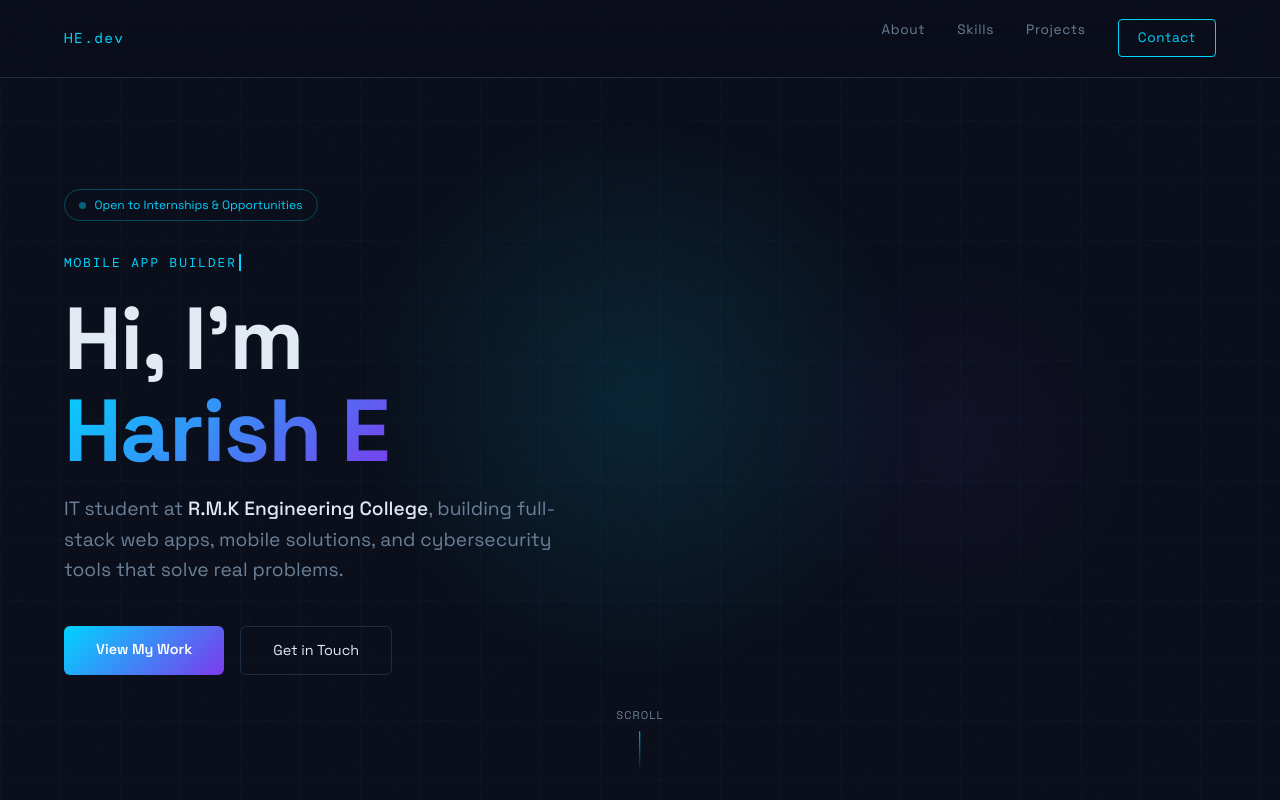
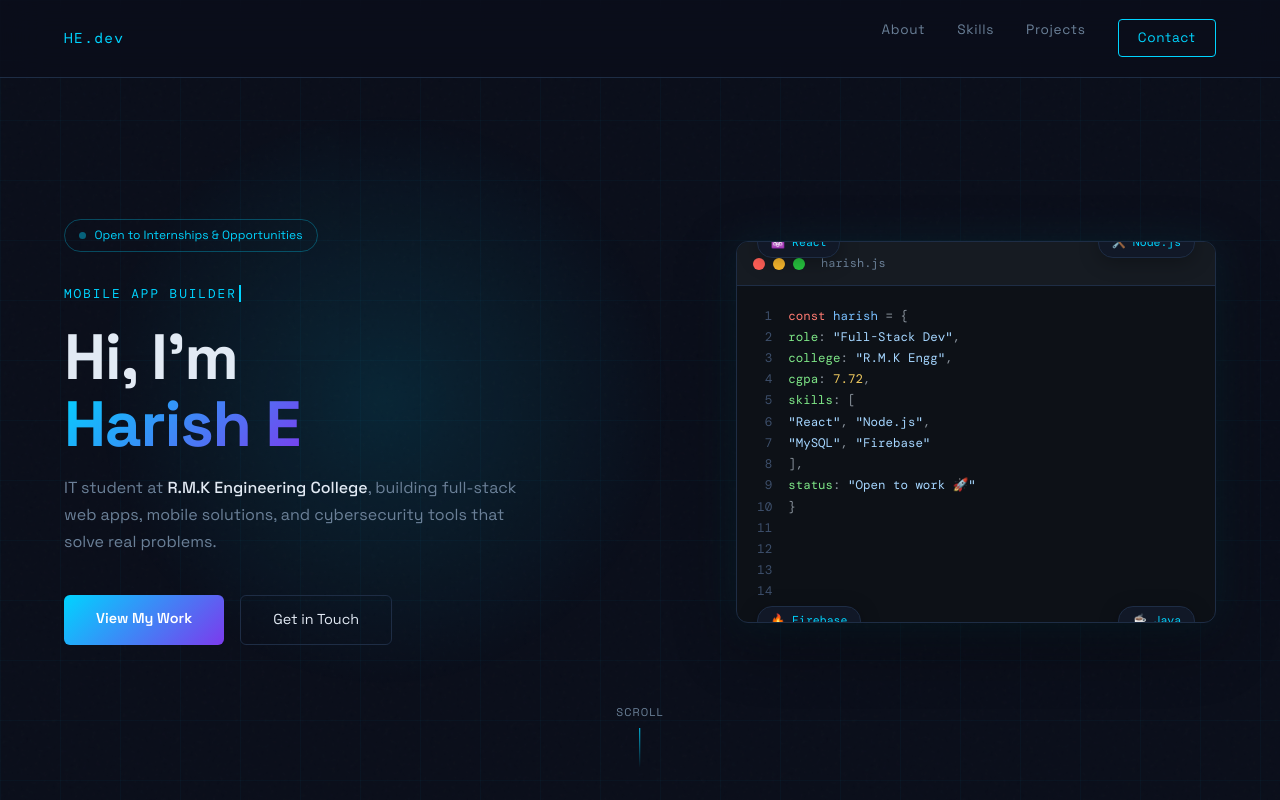
Before and after one commit to HarishE34/Portfolio_personal, a React app in the folder portfolio/: page / in a window 1280 px wide. Shown: the top 800 px of the page. Built offline with nearby package versions, Linux system fonts and the light colour scheme; the HTML template or start-up script is replaced by a standard one.

Commit message:
by harish

```diff
--- a/portfolio/src/components/Hero.jsx
+++ b/portfolio/src/components/Hero.jsx
@@ -1,7 +1,105 @@
 import { useTypewriter } from '../hooks';
+import { useEffect, useRef } from 'react';
 import styles from './Hero.module.css';
 
-const ROLES = ['Full-Stack Developer', 'Mobile App Builder', 'IT Student @ RMK', 'Hackathon Finalist'];
+const ROLES = ['Full-Stack Developer', 'Mobile App Builder', 'CS Student @ RMK', 'Hackathon Finalist'];
+
+const CODE_LINES = [
+  { token: 'keyword',  text: 'const ' },
+  { token: 'var',      text: 'harish' },
+  { token: 'op',       text: ' = {' },
+  { token: 'newline',  text: '' },
+  { token: 'key',      text: '  role' },
+  { token: 'op',       text: ': ' },
+  { token: 'string',   text: '"Full-Stack Dev"' },
+  { token: 'op',       text: ',' },
+  { token: 'newline',  text: '' },
+  { token: 'key',      text: '  college' },
+  { token: 'op',       text: ': ' },
+  { token: 'string',   text: '"R.M.K Engg"' },
+  { token: 'op',       text: ',' },
+  { token: 'newline',  text: '' },
+  { token: 'key',      text: '  cgpa' },
+  { token: 'op',       text: ': ' },
+  { token: 'number',   text: '7.72' },
+  { token: 'op',       text: ',' },
+  { token: 'newline',  text: '' },
+  { token: 'key',      text: '  skills' },
+  { token: 'op',       text: ': [' },
+  { token: 'newline',  text: '' },
+  { token: 'string',   text: '    "React"' },
+  { token: 'op',       text: ', ' },
+  { token: 'string',   text: '"Node.js"' },
+  { token: 'op',       text: ',' },
+  { token: 'newline',  text: '' },
+  { token: 'string',   text: '    "MySQL"' },
+  { token: 'op',       text: ', ' },
+  { token: 'string',   text: '"Firebase"' },
+  { token: 'newline',  text: '' },
+  { token: 'op',       text: '  ],' },
+  { token: 'newline',  text: '' },
+  { token: 'key',      text: '  status' },
+  { token: 'op',       text: ': ' },
+  { token: 'string',   text: '"Open to work 🚀"' },
+  { token: 'newline',  text: '' },
+  { token: 'op',       text: '}' },
+];
+
+function AnimatedCode() {
+  const ref = useRef(null);
+
+  useEffect(() => {
+    const el = ref.current;
+    if (!el) return;
+    el.innerHTML = '';
+    let i = 0;
+    let lineEl = document.createElement('div');
+    lineEl.className = styles.codeLine;
+    el.appendChild(lineEl);
+
+    const interval = setInterval(() => {
+      if (i >= CODE_LINES.length) { clearInterval(interval); return; }
+      const { token, text } = CODE_LINES[i];
+      if (token === 'newline') {
+        lineEl = document.createElement('div');
+        lineEl.className = styles.codeLine;
+        el.appendChild(lineEl);
+      } else {
+        const span = document.createElement('span');
+        span.className = styles[token] || '';
+        span.textContent = text;
+        lineEl.appendChild(span);
+      }
+      i++;
+    }, 60);
+
+    return () => clearInterval(interval);
+  }, []);
+
+  return (
+    <div className={styles.terminal}>
+      <div className={styles.terminalHeader}>
+        <span className={styles.dot1} />
+        <span className={styles.dot2} />
+        <span className={styles.dot3} />
+        <span className={styles.fileName}>harish.js</span>
+      </div>
+      <div className={styles.terminalBody}>
+        <div className={styles.lineNumbers}>
+          {Array.from({length: 14}, (_, i) => (
+            <span key={i}>{i + 1}</span>
+          ))}
+        </div>
+        <div className={styles.codeArea} ref={ref} />
+      </div>
+      {/* floating badges */}
+      <div className={`${styles.badge} ${styles.badge1}`}>⚛️ React</div>
+      <div className={`${styles.badge} ${styles.badge2}`}>🛠️ Node.js</div>
+      <div className={`${styles.badge} ${styles.badge3}`}>🔥 Firebase</div>
+      <div className={`${styles.badge} ${styles.badge4}`}>☕ Java</div>
+    </div>
+  );
+}
 
 export default function Hero() {
   const typed = useTypewriter(ROLES);
@@ -37,6 +135,10 @@ export default function Hero() {
         </div>
       </div>
 
+      <div className={styles.visual}>
+        <AnimatedCode />
+      </div>
+
       <div className={styles.scrollHint}>SCROLL</div>
     </section>
   );
--- a/portfolio/src/components/Hero.module.css
+++ b/portfolio/src/components/Hero.module.css
@@ -1,14 +1,15 @@
 .hero {
   min-height: 100vh;
-  display: flex; align-items: center;
+  display: flex; align-items: center; justify-content: space-between;
   padding: 8rem 4rem 4rem;
   overflow: hidden;
   position: relative; z-index: 1;
+  gap: 3rem;
 }
 .glow1 {
   position: absolute; width: 600px; height: 600px;
   background: radial-gradient(circle, rgba(0,212,255,.12) 0%, transparent 70%);
-  top: 50%; left: 50%; transform: translate(-50%,-50%);
+  top: 50%; left: 30%; transform: translate(-50%,-50%);
   animation: pulse 4s ease-in-out infinite;
   pointer-events: none;
 }
@@ -21,7 +22,7 @@
 }
 @keyframes pulse { 0%,100%{opacity:.6} 50%{opacity:1} }
 
-.content { max-width: 780px; }
+.content { max-width: 520px; width: 100%; flex-shrink: 0; }
 
 .pill {
   display: inline-flex; align-items: center; gap: .5rem;
@@ -54,7 +55,7 @@
 @keyframes blink-cursor { 0%,100%{border-color:var(--accent)} 50%{border-color:transparent} }
 
 .name {
-  font-size: clamp(3rem,7vw,5.5rem);
+  font-size: clamp(2.4rem, 5vw, 4.5rem);
   font-weight: 700; line-height: 1.05; letter-spacing: -.02em;
   margin-bottom: 1rem;
   opacity: 0; animation: fadeUp .6s .4s forwards;
@@ -64,8 +65,8 @@
   -webkit-background-clip: text; -webkit-text-fill-color: transparent; background-clip: text;
 }
 .tagline {
-  font-size: 1.2rem; color: var(--muted); max-width: 520px; margin-bottom: 2.5rem;
-  opacity: 0; animation: fadeUp .6s .6s forwards;
+  font-size: 1rem; color: var(--muted); max-width: 480px; margin-bottom: 2.5rem;
+  opacity: 0; animation: fadeUp .6s .6s forwards; line-height: 1.7;
 }
 .tagline strong { color: var(--text); font-weight: 500; }
 
@@ -88,6 +89,93 @@
 }
 .btnOutline:hover { border-color: var(--accent); transform: translateY(-2px); }
 
+/* ── TERMINAL ── */
+.visual {
+  flex: 1; display: flex; justify-content: center; align-items: center;
+  opacity: 0; animation: fadeUp .8s 1s forwards;
+  max-width: 480px;
+}
+
+.terminal {
+  width: 100%;
+  background: #0D1117;
+  border: 1px solid var(--border);
+  border-radius: 12px;
+  overflow: hidden;
+  box-shadow: 0 0 40px rgba(0,212,255,.08), 0 20px 60px rgba(0,0,0,.4);
+  position: relative;
+}
+
+.terminalHeader {
+  display: flex; align-items: center; gap: .5rem;
+  padding: .75rem 1rem;
+  background: #161B22;
+  border-bottom: 1px solid var(--border);
+}
+.dot1,.dot2,.dot3 {
+  width: 12px; height: 12px; border-radius: 50%;
+}
+.dot1 { background: #FF5F57; }
+.dot2 { background: #FFBD2E; }
+.dot3 { background: #28CA41; }
+.fileName {
+  font-family: var(--font-mono); font-size: .75rem;
+  color: var(--muted); margin-left: .5rem;
+}
+
+.terminalBody {
+  display: flex;
+  padding: 1.2rem;
+  min-height: 260px;
+  gap: 1rem;
+}
+.lineNumbers {
+  display: flex; flex-direction: column;
+  gap: 0; user-select: none;
+}
+.lineNumbers span {
+  font-family: var(--font-mono); font-size: .78rem;
+  color: #3D4F6B; line-height: 1.7;
+  text-align: right; min-width: 16px;
+}
+.codeArea {
+  flex: 1; font-family: var(--font-mono); font-size: .78rem;
+}
+.codeLine { line-height: 1.7; min-height: 1.3em; }
+
+/* syntax tokens */
+.keyword { color: #FF7B72; }
+.var     { color: #79C0FF; }
+.op      { color: #8B949E; }
+.key     { color: #7EE787; }
+.string  { color: #A5D6FF; }
+.number  { color: #F2CC60; }
+.comment { color: #8B949E; font-style: italic; }
+
+/* floating badges */
+.badge {
+  position: absolute;
+  background: var(--surface);
+  border: 1px solid var(--border);
+  border-radius: 100px;
+  padding: .3rem .8rem;
+  font-size: .72rem;
+  font-family: var(--font-mono);
+  color: var(--accent);
+  white-space: nowrap;
+  box-shadow: 0 4px 20px rgba(0,0,0,.3);
+  animation: floatBadge 3s ease-in-out infinite;
+}
+.badge1 { top: -14px;  left: 20px;  animation-delay: 0s; }
+.badge2 { top: -14px;  right: 20px; animation-delay: .5s; }
+.badge3 { bottom: -14px; left: 20px; animation-delay: 1s; }
+.badge4 { bottom: -14px; right: 20px; animation-delay: 1.5s; }
+@keyframes floatBadge {
+  0%,100% { transform: translateY(0); }
+  50%     { transform: translateY(-5px); }
+}
+
+/* scroll hint */
 .scrollHint {
   position: absolute; bottom: 2rem; left: 50%; transform: translateX(-50%);
   display: flex; flex-direction: column; align-items: center; gap: .4rem;
@@ -101,5 +189,24 @@
 @keyframes bounce { 0%,100%{transform:translateX(-50%) translateY(0)} 50%{transform:translateX(-50%) translateY(6px)} }
 @keyframes fadeUp { from{opacity:0;transform:translateY(24px)} to{opacity:1;transform:translateY(0)} }
 
-@media (max-width: 900px) { .hero { padding: 5rem 1.5rem; } }
-@media (max-width: 600px) { .name { font-size: 2.2rem; } }
+/* ── RESPONSIVE ── */
+@media (max-width: 1024px) {
+  .hero { padding: 7rem 3rem 4rem; gap: 2rem; }
+}
+@media (max-width: 900px) {
+  .hero { flex-direction: column; justify-content: center; padding: 6rem 2rem 4rem; }
+  .content { max-width: 100%; }
+  .visual { max-width: 100%; width: 100%; }
+  .glow1 { left: 50%; }
+}
+@media (max-width: 600px) {
+  .hero { padding: 5.5rem 1.2rem 3rem; min-height: 100svh; }
+  .name { font-size: 2.4rem; }
+  .tagline { font-size: .95rem; }
+  .pill { font-size: .7rem; }
+  .btnPrimary, .btnOutline { width: 100%; text-align: center; padding: .85rem; }
+  .actions { flex-direction: column; }
+  .scrollHint { display: none; }
+  .badge { display: none; }
+  .terminal { font-size: .7rem; }
+}
```
